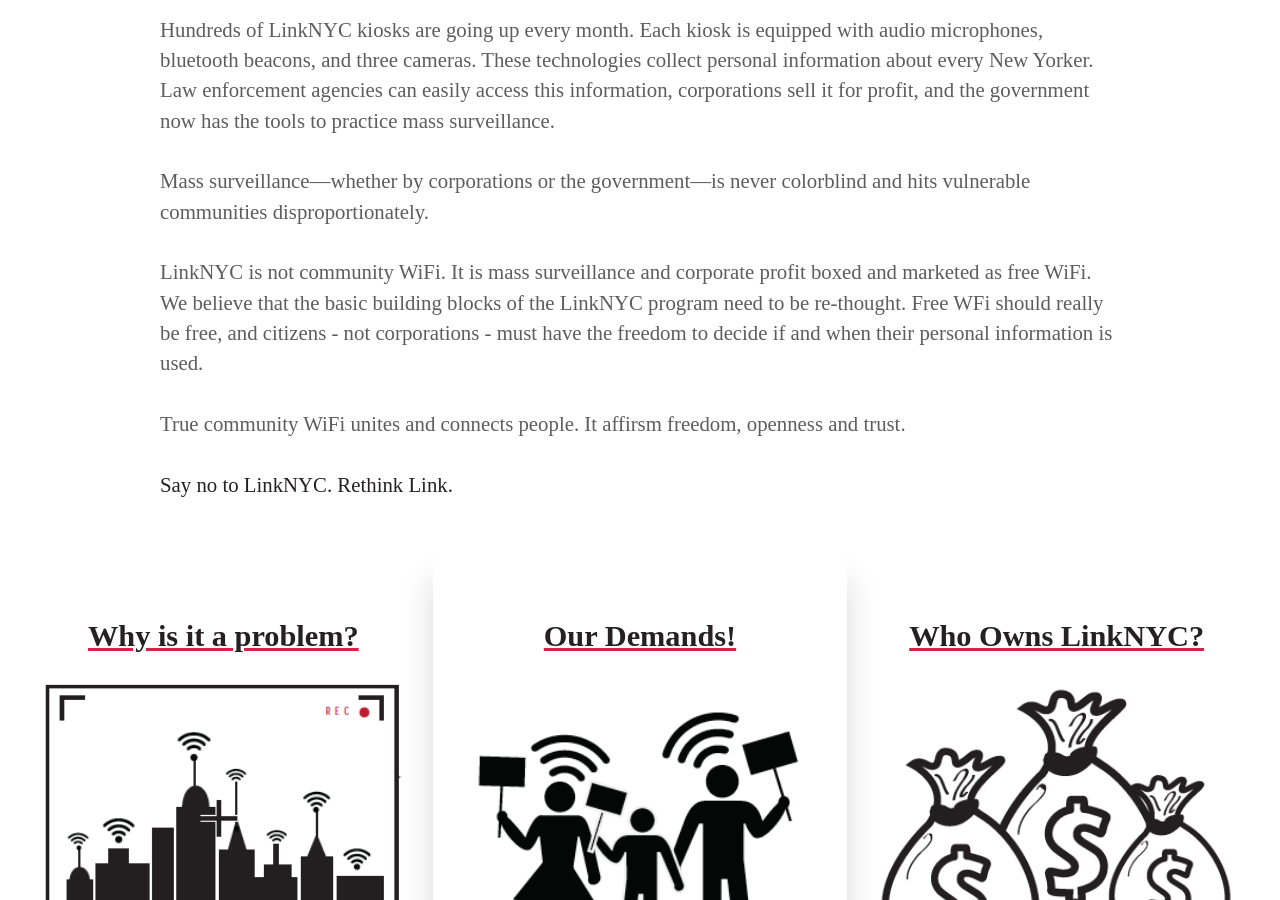
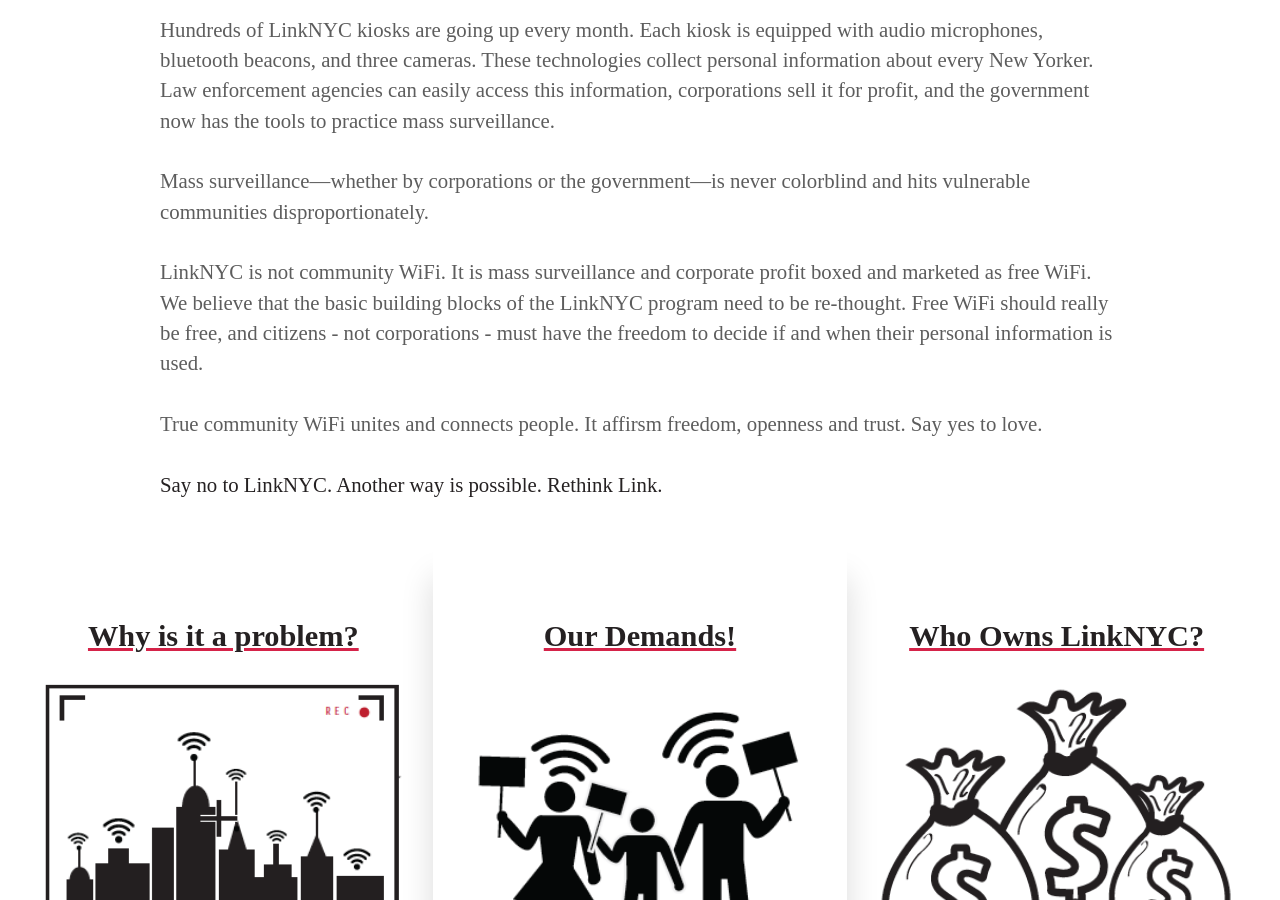
Before and after one commit to rethinklinknyc/rethinklinknyc.github.io, a Jekyll site: the page built from index.html, in a window 1280 px wide and 900 px high, scrolled down 543 px. Built offline with Jekyll 4.4.1, drawn with Linux system fonts in a browser that asks for light colours; some web fonts are replaced; the list of posts is cut into pages by our own code.

Commit message:
Update home_intro.html

```diff
--- a/_includes/home_intro.html
+++ b/_includes/home_intro.html
@@ -2,7 +2,7 @@
 <br /><br />
 Mass surveillance&mdash;whether by corporations or the government&mdash;is never colorblind and hits vulnerable communities disproportionately.
 <br /><br />
-LinkNYC is not community WiFi. It is mass surveillance and corporate profit boxed and marketed as free WiFi.  We believe that the basic building blocks of the LinkNYC program need to be re-thought.  Free WFi  should really be free, and citizens - not corporations - must have the freedom to decide if and when their personal information is used. <br /><br />
-True community WiFi unites and connects people. It affirsm freedom, openness and trust.
+LinkNYC is not community WiFi. It is mass surveillance and corporate profit boxed and marketed as free WiFi.  We believe that the basic building blocks of the LinkNYC program need to be re-thought.  Free WiFi  should really be free, and citizens - not corporations - must have the freedom to decide if and when their personal information is used. <br /><br />
+True community WiFi unites and connects people. It affirsm freedom, openness and trust. Say yes to love.
 <br/><br/>
-<strong>Say no to LinkNYC. Rethink Link.</strong>
+<strong>Say no to LinkNYC. Another way is possible. Rethink Link.</strong>
```
